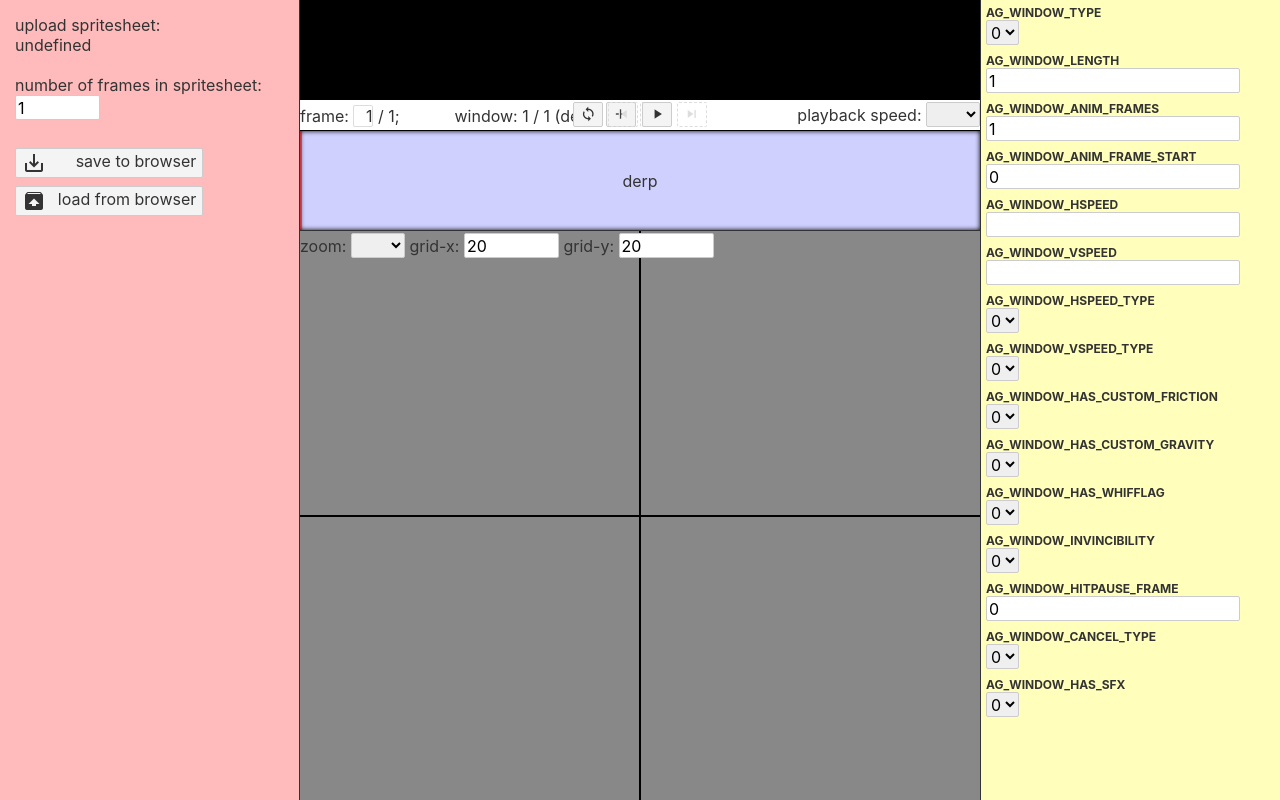
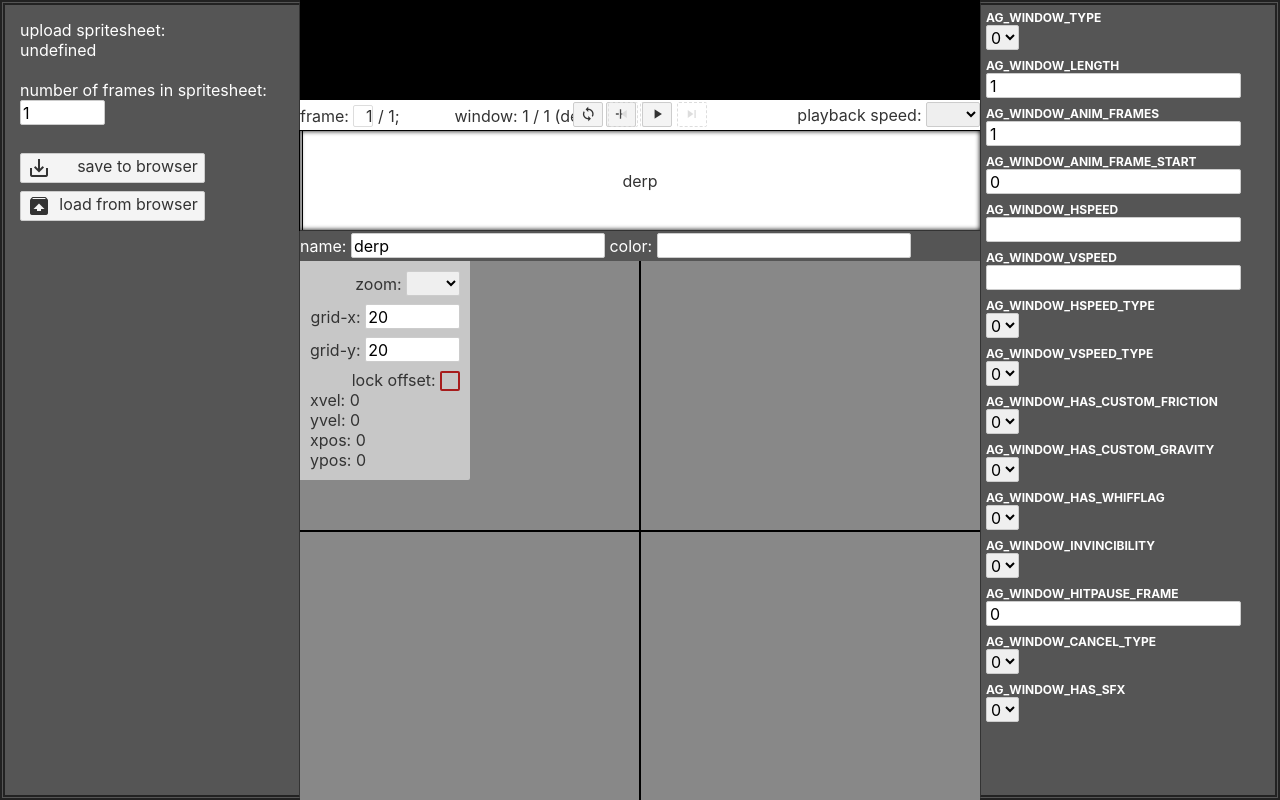
Before and after one commit to taedixon/RivalsOfABox, a Svelte app: page / in a window 1280 px wide. Built offline with nearby package versions, Linux system fonts and the light colour scheme; what common-tags would draw is missing.

Commit message:
added P O L I S H

```diff
--- a/public/global.css
+++ b/public/global.css
@@ -1,3 +1,10 @@
+:root {
+	--primary: #1FA4C1;
+	--primary-light: #06C5CA;
+	--primary-dark: #0A6573;
+	--accent: rgb(167, 28, 28);
+}
+
 html, body {
 	position: relative;
 	width: 100%;
@@ -42,6 +49,11 @@ input, button, select, textarea {
 	border: 1px solid #ccc;
 	border-radius: 2px;
 	height: 25px;
+	outline: none;
+}
+input:focus, input:active {
+	outline: none;
+	box-shadow: 0 0 0px 1px var(--accent);
 }
 
 input:disabled {
--- a/src/App.svelte
+++ b/src/App.svelte
@@ -18,7 +18,8 @@
 		dimensions: {
 			width: 0,
 			height: 0
-		}
+		},
+		framecount: 1
 	};
 	let hurtboxSrc = {
 		file: '...',
@@ -30,9 +31,10 @@
 	let char = {
 		ground_friction: 1.00,
 		air_friction: 0.07,
-		gravity_speed: 0.50
+		gravity_speed: 0.50,
+		sprite_offset: [0, 0],
+		position_locked: false
 	}
-	let framecount = 1;
 	let windows = [
 		{
 			meta: {
@@ -172,7 +174,7 @@
 					for (let i = 0; i < duration; i++) {
 						let ref = (i === 0) ? prevData : movementData[i-1];
 						let fric = (ref.ypos === 0) ? HFriction : HFrictionAir;
-						movementData[i].xvel = (ref.xvel + prevData.xvel + fric <= 0) ? 0 : ref.xvel + prevData.xvel + fric;
+						movementData[i].xvel = (ref.xvel + fric <= 0) ? 0 : ref.xvel + fric;
 						if (i === 0) movementData[i].xvel += HSpeed;
 						movementData[i].xpos = ref.xpos + movementData[i].xvel
 					}
@@ -189,7 +191,7 @@
 						let ref = (i === 0) ? prevData : movementData[i-1];
 						let fric = (ref.ypos === 0) ? HFriction : HFrictionAir;
 						movementData[i].xvel = (ref.xvel + fric <= 0) ? 0 : ref.xvel + fric;
-						if (i === 0) movementData[i].xvel += HSpeed;
+						if (i === 0) movementData[i].xvel = HSpeed;
 						movementData[i].xpos = ref.xpos + movementData[i].xvel
 					}
 					break;
@@ -234,9 +236,9 @@
 
 	// calculation of common computations
 	$: {
-		calc.frameWidth = spritesheetSrc.dimensions.width / framecount;
-		calc.sprXPos = anim.xpos - anim.spriteFrame * calc.frameWidth;
-		calc.sprYPos = anim.ypos;
+		calc.frameWidth = spritesheetSrc.dimensions.width / spritesheetSrc.framecount;
+		calc.sprXPos = anim.xpos - anim.spriteFrame * calc.frameWidth + Math.floor(char.sprite_offset[0]);
+		calc.sprYPos = anim.ypos + Math.floor(char.sprite_offset[1]);
 		if (rend instanceof HTMLElement) {
 			calc.relMouseX = (calc.mouseX - rend.getBoundingClientRect().left - rend.clientWidth / 2 + anim.cameraX/2)/anim.zoom;
 			calc.relMouseY = (calc.mouseY - rend.getBoundingClientRect().top - rend.clientHeight / 2 + anim.cameraY/2)/anim.zoom;
@@ -249,8 +251,8 @@
 		store({
 			anim,
 			windows,
-			framecount,
-			spritesheetSrc
+			spritesheetSrc,
+			char
 		});
 	}
 	const load = () => {
@@ -258,8 +260,8 @@
 
 		anim = data.anim;
 		windows = data.windows;
-		framecount = data.framecount;
 		spritesheetSrc = data.spritesheetSrc;
+		char = data.char;
 	}
 
 	const startPlaying = () => {
@@ -341,7 +343,7 @@
 		display: grid;
 
 		grid-template-columns: 300px auto 300px;
-		grid-template-rows: 100px 30px 100px auto;
+		grid-template-rows: 100px 30px 100px 30px auto;
 	}
 
 	#file,
@@ -378,7 +380,7 @@
 	}
 
 	#timeline {
-		background-color: #D0D0FF;
+		background-color: #FFF;
 		grid-row: 3 / 4;
 		grid-column: 2 / 3;
 		border-top: 1px solid black;
@@ -387,29 +389,44 @@
 		flex-direction: row;
 	}
 
+	#window-metadata {
+		background-color: #555;
+		border-top: 1px solid #333;
+		grid-row: 4 / 5;
+		grid-column: 2 / 3;
+		position: relative;
+		padding: 3px;
+		display: grid;
+		color: white;
+	}
+
 	#file {
-		background-color: #f004;
-		grid-row: 1 / 5;
+		background-color: #555;
+		border: 5px double #222;
+		color: white;
+		grid-row: 1 / 6;
 		grid-column: 1 / 2;
 		border-right: 1px solid #333;
 	}
 
 	#main {
 		background-color: #888;
-		grid-row: 4 / 5;
+		grid-row: 5 / 6;
 		grid-column: 2 / 3;
 		position: relative;
 
 		overflow: scroll;
-		border-top: 1px solid #333;
+		border-top: 1px solid #555;
 
 		display: grid;
 		overflow: hidden;
 	}
 
 	#settings {
-		background-color: #ff04;
-		grid-row: 1 / 5;
+		background-color: #555;
+		border: 5px double #222;
+		color: white;
+		grid-row: 1 / 6;
 		grid-column: 3 / 4;
 		border-left: 1px solid #333;
 	}
@@ -434,7 +451,6 @@
 		margin: 0;
 	}
 
-
 	.option-group {
 		position: absolute;
 		top: 2px;
@@ -443,6 +459,15 @@
 		font-size: inherit;
 		line-height: 20px;
 	}
+
+	.option-container {
+		position: absolute;
+		padding: 10px;
+		background-color: #FFF8;
+		border-bottom-right-radius: 2px;
+		user-select: none;
+	}
+	.option-param, .stats { pointer-events: auto; width: auto;}
 
 	button[disabled] {
 		background-color: transparent;
@@ -463,6 +488,47 @@
 		vertical-align: middle;
 	}
 
+	input[type="checkbox"] {
+		width: 0;
+		height: 0;
+		opacity: 0;
+		position: absolute;
+	}
+	input[type="checkbox"] ~ .checkmark {
+		display: inline-block;
+		margin-bottom: -5px;
+		width: 20px;
+		height: 20px;
+		border: 2px solid var(--accent);
+		border-radius: 2px;
+	}
+
+	input[type="checkbox"]:checked ~ .checkmark {
+		display: inline-block;
+		margin-bottom: -5px;
+		width: 20px;
+		height: 20px;
+		border: 2px solid var(--accent);
+		background-color: var(--accent);
+		border-radius: 2px;
+	}
+
+	input[type="checkbox"] ~ .checkmark::after {
+		display: block;
+		opacity: 0;
+		margin-left: 4px;
+		width: 5px;
+		height: 10px;
+		border-bottom: 3px solid white;
+		border-right: 3px solid white;
+		border-radius: 2px;
+		transform: rotate(45deg);
+		content: "";
+	}
+	input[type="checkbox"]:checked ~ .checkmark::after {
+		opacity: 1;
+	}
+
 </style>
 
 <div id="app">
@@ -474,7 +540,7 @@
 		</div>
 		<div class="inputGroup">
 			<label for="framecount">number of frames in spritesheet:</label>
-			<input id="framecount" type="number" min="1" max="99" bind:value={framecount}>
+			<input id="framecount" type="number" min="1" max="99" bind:value={spritesheetSrc.framecount}>
 		</div>
 		<div class="inputGroup">
 			<button on:click={save}><i class="material-icons">save_alt</i><span>save to browser</span></button>
@@ -489,7 +555,7 @@
 				height: 100%;
 				background-color: black;
 			">
-			{#each new Array(framecount).fill(0) as _, i}
+			{#each new Array(spritesheetSrc.framecount).fill(0) as _, i}
 				<div class="frame"
 					style="
 						height: {spritesheetSrc.dimensions.height}px;
@@ -497,7 +563,7 @@
 						background-color: white;
 						background-image: url('{spritesheetSrc.dataUrl}');
 						background-position: -{(calc.frameWidth) * i}px 0;
-						box-shadow: {(anim.spriteFrame % framecount == i) ? 'inset 0 0 5px black' : 'none'};
+						box-shadow: {(anim.spriteFrame % spritesheetSrc.framecount == i) ? 'inset 0 0 5px black' : 'none'};
 						border-right: 2px solid black;
 						display: inline-block;
 					"
@@ -556,7 +622,7 @@
 				style="
 					height: 100%;
 					flex-grow: {win.data.AG_WINDOW_LENGTH.value};
-					background-color: transparent;
+					background-color: {win.meta.color};
 					border-right: {(i !== windows.length - 1) ? '1px solid black' : 'none'};
 					display: grid;
 					position: relative;
@@ -570,16 +636,28 @@
 			style="
 				height: 100%;
 				width: 2px;
-				background-color: #f008;
+				background-color: #8888;
+				box-shadow: 0 0 0 1px #000;
 				position: absolute;
 				margin-left: {(anim.duration != 0) ? anim.animFrame * 100 / anim.duration : 0}%;
 			"
 		/>
 	</div>
+	<div id="window-metadata">
+		<div class="option-group">
+			<label style="display: inline-block">
+				name:
+				<input type="text" bind:value={windows[anim.windowIndex].meta.name}>
+			</label>
+			<label style="display: inline-block">
+				color:
+				<input type="text" bind:value={windows[anim.windowIndex].meta.color}>
+			</label>
+		</div>
+	</div>
 	<div id="main"
 		bind:this={renderer}
 		on:mousemove={(evt) => {
-			console.log(rend.clientWidth, rend.clientHeight)
 			if (renderer.dragging && toolSelected === "pan") {
 				anim.cameraX -= evt.movementX;
 				anim.cameraY -= evt.movementY;
@@ -590,8 +668,8 @@
 		on:mousedown={(evt) => {renderer.dragging = true}}
 		on:mouseup={(evt) => {renderer.dragging = false}}
 	>
-		<div class="option-container" style="z-index: 500">
-			<div class="option-group" style="justify-self: right;">
+		<div class="option-container" style="z-index: 500; width: auto; height: auto; pointer-events: none;">
+			<div class="option-param" style="justify-self: right; display: block;">
 				zoom:
 				<select bind:value={anim.zoom}>
 					<option value="0.25">1/4x</option>
@@ -601,9 +679,25 @@
 					<option value="4" >4x</option>
 					<option value="8" >8x</option>
 				</select>
-
+			</div>
+			<div class="option-param" style="justify-self: right; display: block;">
 				grid-x: <input type="number" bind:value={anim.zoomGrids[anim.zoom][0]} min="1" max="100"/>
+			</div>
+			<div class="option-param" style="justify-self: right; display: block;">
 				grid-y: <input type="number" bind:value={anim.zoomGrids[anim.zoom][1]} min="1" max="100"/>
+			</div>
+			<div class="option-param" style="justify-self: right; display: block;">
+				<label>
+					lock offset:
+					<input type="checkbox" bind:checked={char.position_locked} />
+					<span class="checkmark"></span>
+				</label>
+			</div>
+			<div class="stats">
+				xvel: {anim.charFramePositionData[anim.windowIndex][anim.windowFrame].xvel}<br/>
+				yvel: {anim.charFramePositionData[anim.windowIndex][anim.windowFrame].yvel}<br/>
+				xpos: {anim.charFramePositionData[anim.windowIndex][anim.windowFrame].xpos}<br/>
+				ypos: {anim.charFramePositionData[anim.windowIndex][anim.windowFrame].ypos}<br/>
 			</div>
 		</div>
 		<div class="grid" style="width: 100%; height: 100%; position: absolute; top:0; left: 0; display: grid; image-rendering: pixelated;">
@@ -621,7 +715,7 @@
 						<feGaussianBlur in="SourceGraphic" stdDeviation="5" />
 					</filter>
 					<clipPath id="spriteClip" clipPathUnits="objectBoundingBox">
-						<rect x="{anim.spriteFrame / framecount}" y="0" width="{1 / framecount}" height="1" />
+						<rect x="{anim.spriteFrame / spritesheetSrc.framecount}" y="0" width="{1 / spritesheetSrc.framecount}" height="1" />
 					</clipPath>
 					<mask id="mouseMask">
 						<circle cx="{calc.relMouseX}" cy="{calc.relMouseY}" r="{anim.gridViewerRadius / anim.zoom}" fill="white" filter="url(#blur)"/>
@@ -649,16 +743,8 @@
 					shape-rendering="crispEdges"
 					mask="url(#mouseMask)"
 				/>
-				<image
-					x="{calc.sprXPos}"
-					y="{calc.sprYPos}"
-					width="{spritesheetSrc.dimensions.width}"
-					height="{spritesheetSrc.dimensions.height}"
-					xlink:href="{spritesheetSrc.dataUrl}"
-					clip-path="url(#spriteClip)"
-				/>
 				<rect
-					x="{calc.sprXPos + calc.frameWidth * anim.spriteFrame}"
+					x="{calc.sprXPos + calc.frameWidth * (anim.spriteFrame)}"
 					y="{calc.sprYPos}"
 					width="{calc.frameWidth}"
 					height="{spritesheetSrc.dimensions.height}"
@@ -666,26 +752,37 @@
 					stroke-width="2"
 					fill="none"
 				/>
+				{#if char.position_locked}
+					<image
+						x="{calc.sprXPos}"
+						y="{calc.sprYPos}"
+						width="{spritesheetSrc.dimensions.width}"
+						height="{spritesheetSrc.dimensions.height}"
+						xlink:href="{spritesheetSrc.dataUrl}"
+						clip-path="url(#spriteClip)"
+					/>
+				{:else}
+					<image
+						on:mousedown|stopPropagation={(evt) => evt.target.dragging = true}
+						on:mouseout|stopPropagation={(evt) => evt.target.dragging = false}
+						on:mouseup|stopPropagation={(evt) => evt.target.dragging = false}
+						on:mousemove|stopPropagation={(evt) => {
+							if (evt.target.dragging && !char.position_locked) {
+								char.sprite_offset[0] += evt.movementX / anim.zoom;
+								char.sprite_offset[1] += evt.movementY / anim.zoom;
+							}
+						}}
+						x="{calc.sprXPos}"
+						y="{calc.sprYPos}"
+						width="{spritesheetSrc.dimensions.width}"
+						height="{spritesheetSrc.dimensions.height}"
+						xlink:href="{spritesheetSrc.dataUrl}"
+						clip-path="url(#spriteClip)"
+					/>
+				{/if}
+
 			</svg>
 		</div>
-		<!-- <div class="display"
-			style ="
-				height: {spritesheetSrc.dimensions.height}px;
-				width: {calc.frameWidth}px;
-				transform: scaleX({anim.zoom}) scaleY({anim.zoom}) translateX(-0.5px) translateY(-0.5px);
-				transform-origin: 0 0;
-				border: 2px solid #F008;
-				background-color: transparent;
-				background-image: url('{spritesheetSrc.dataUrl}');
-				background-position: -{(calc.frameWidth) * anim.spriteFrame}px 0;
-				position: absolute;
-				margin-left: {(-anim.cameraX + anim.xpos) * anim.zoom * 2 + rend.clientWidth / 2}px;
-				margin-top: {(-anim.cameraY + anim.ypos) * anim.zoom * 2 + rend.clientHeight / 2}px;
-				image-rendering: pixelated;
-				pointer-events: none;
-			"
-		>
-		</div> -->
 	</div>
 	<div id="settings">
 		{#if editingMode === 'window'}
--- a/src/components/paramsBuilder.svelte
+++ b/src/components/paramsBuilder.svelte
@@ -6,6 +6,10 @@
 <style>
     * {
         position: relative;
+    }
+
+    input {
+        padding-left: 3px;
     }
 
     *[data-tooltip]::after {
@@ -26,6 +30,8 @@
         pointer-events: none;
         transition: opacity .2s ease-out;
 
+        border: 1px solid #444;
+
     }
 
     *[data-tooltip]:hover::after {
@@ -33,8 +39,8 @@
         transition: opacity .2s ease-out;
     }
 
-    *.tooltip-left::after {right: 100%; top: 0;}
-    *.tooltip-up-left::after {right: 100%; bottom: 0;}
+    *.tooltip-left::after {right: calc(100% + 5px); top: 0;}
+    *.tooltip-up-left::after {right: calc(100% + 5px); bottom: 0;}
 
     .input-title {
         font-size: 12px;
```
